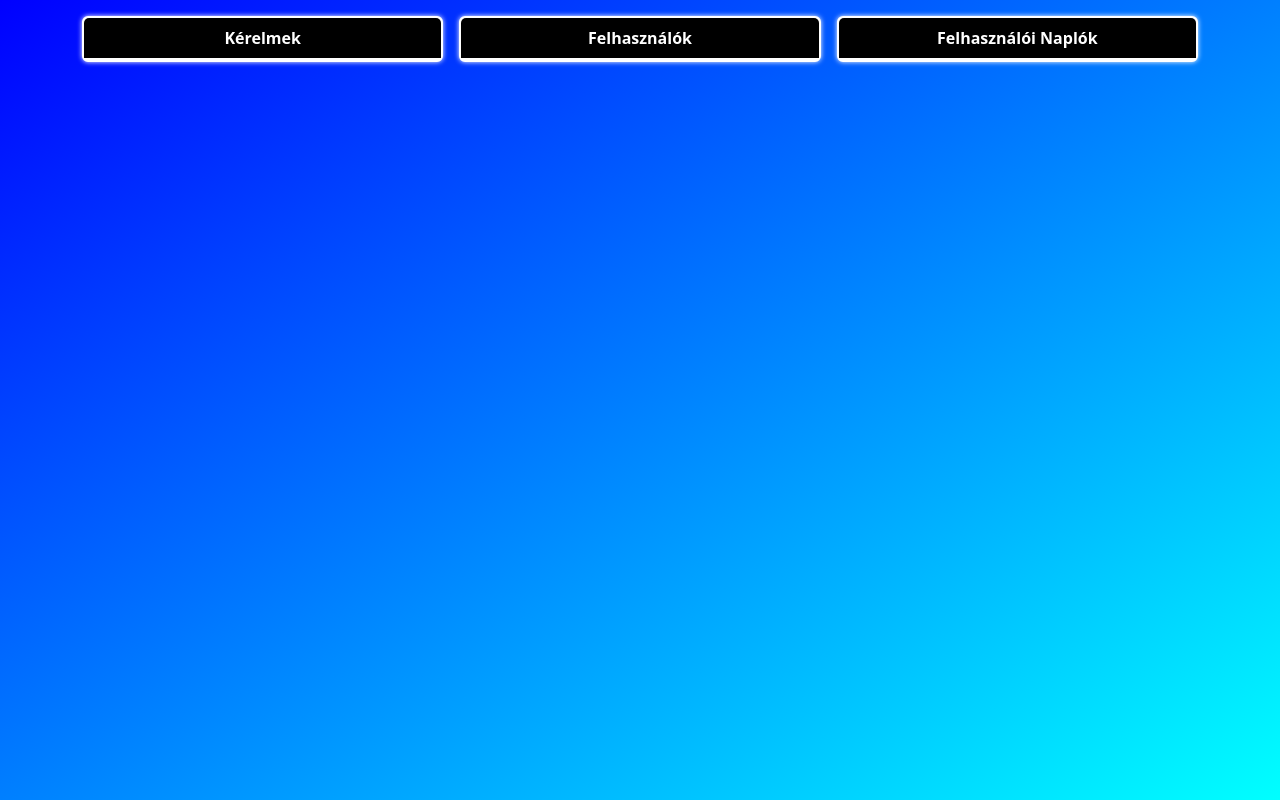
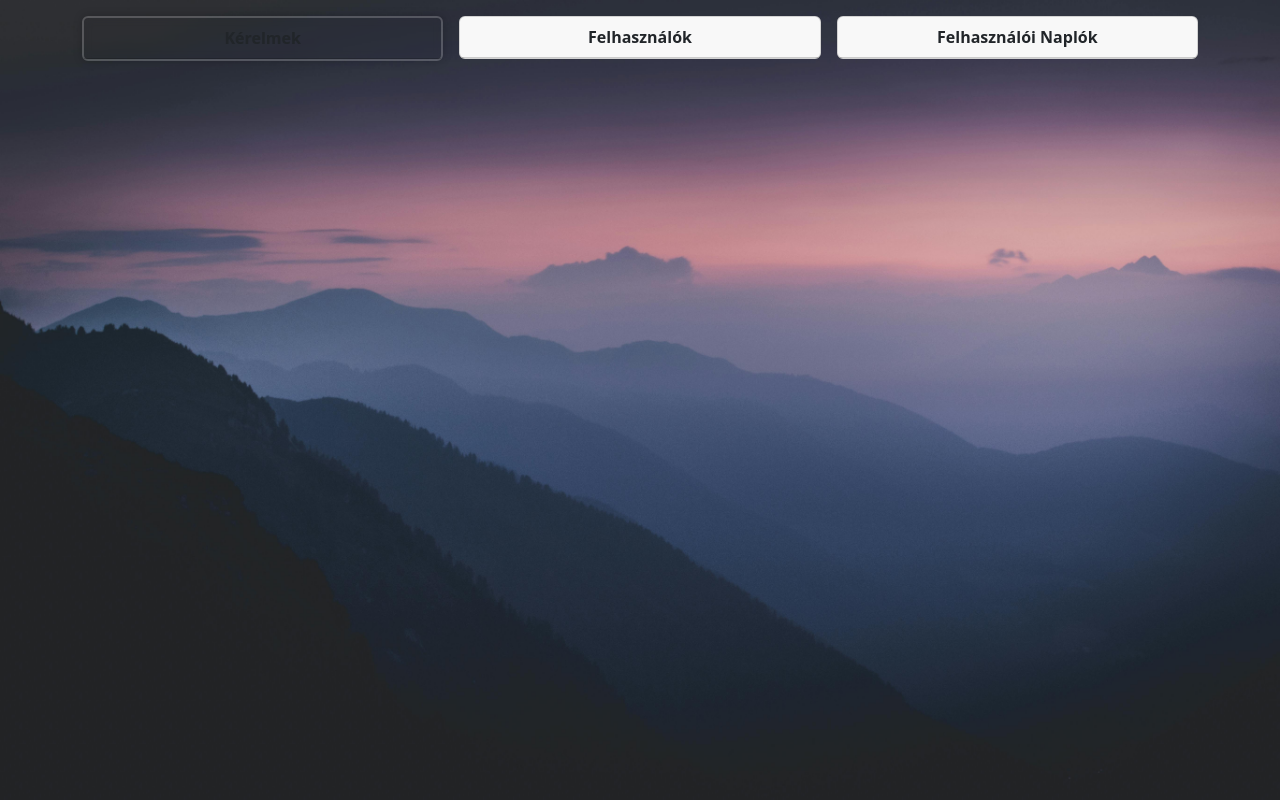
Before and after one commit to 100TMrMaTe/projekt, a PHP site: page /suliscucc/adminpage/adminpage.html in a window 1280 px wide. Run offline with PHP 8.4, Linux system fonts and the light colour scheme.

Commit message:
javitva matyi

```diff
--- a/adminpage/adminpage.css
+++ b/adminpage/adminpage.css
@@ -9,12 +9,18 @@ strong {
 html,
 body {
     height: 100%;
+    width: 100%;
+    user-select: none;
 }
 
 body {
-    background: linear-gradient(to bottom right, blue, cyan);
+    background-image: url("7.jpg");
+    background-repeat: no-repeat;
+    background-size: cover;
+    background-position: center;
 }
 
+/*
 .card {
     border: 2px solid white;
     box-shadow: 0 0 5px white;
@@ -25,6 +31,7 @@ body {
     color: white;
     border-bottom: 2px solid white;
 }
+*/
 
 .btn {
     border: 1px solid black;
@@ -37,3 +44,19 @@ ul.list-group {
     overflow-y: auto;
 
 }
+
+#doboz {
+    /*background-color: rgba(255, 255, 255, 1);*/
+    background: transparent;
+    backdrop-filter: blur(10px);
+    box-shadow: 0 0 10px rgba(0, 0, 0, 0.2);
+    max-width: 450px;
+}
+
+#doboz {
+    /* box-shadow: 0 4px 10px rgba(0, 0, 0, 0.6); */
+    background: transparent;
+    border: 2px solid rgba(255, 255, 255, 0.2);
+    backdrop-filter: blur(5px);
+    box-shadow: 0 0 10px rgba(0, 0, 0, 0.2);
+}
--- a/adminpage/adminpage.html
+++ b/adminpage/adminpage.html
@@ -4,9 +4,12 @@
 <head>
     <meta charset="UTF-8">
     <meta name="viewport" content="width=device-width, initial-scale=1.0">
-    <title>Document</title>
-
-    <link href="https://cdn.jsdelivr.net/npm/bootstrap@5.3.8/dist/css/bootstrap.min.css" rel="stylesheet">
+    <title>Admin Page</title>
+    <link href="https://cdn.jsdelivr.net/npm/bootstrap@5.3.8/dist/css/bootstrap.min.css" rel="stylesheet"
+        integrity="sha384-sRIl4kxILFvY47J16cr9ZwB07vP4J8+LH7qKQnuqkuIAvNWLzeN8tE5YBujZqJLB" crossorigin="anonymous">
+    <script src="https://cdn.jsdelivr.net/npm/bootstrap@5.3.8/dist/js/bootstrap.bundle.min.js"
+        integrity="sha384-FKyoEForCGlyvwx9Hj09JcYn3nv7wiPVlz7YYwJrWVcXK/BmnVDxM+D2scQbITxI"
+        crossorigin="anonymous"></script>
     <link rel="stylesheet" href="adminpage.css">
 </head>
 
@@ -14,7 +17,7 @@
     <div class="container py-3">
         <div class="row g-3">
             <div class="col-12 col-md-4">
-                <div class="card">
+                <div class="card" id="doboz">
                     <div class="card-header text-center fw-bold">Kérelmek</div>
                     <ul class="list-group list-group-flush" style="max-height: 400px;" id="reg" name="reg">
 
--- a/index.js
+++ b/index.js
@@ -4,7 +4,7 @@ function kuldes() {
   let user_password = document.getElementById("password").value;
   let user_class = document.getElementById("osztaly").value;
 
-  fetch("index.php", {
+  fetch("../index.php", {
     method: "POST",
     headers: { "Content-Type": "application/json" },
     body: JSON.stringify({
```
Also changed, not shown: login/login.css (+2 -11 lines), login/login.html (+6 -6 lines).
